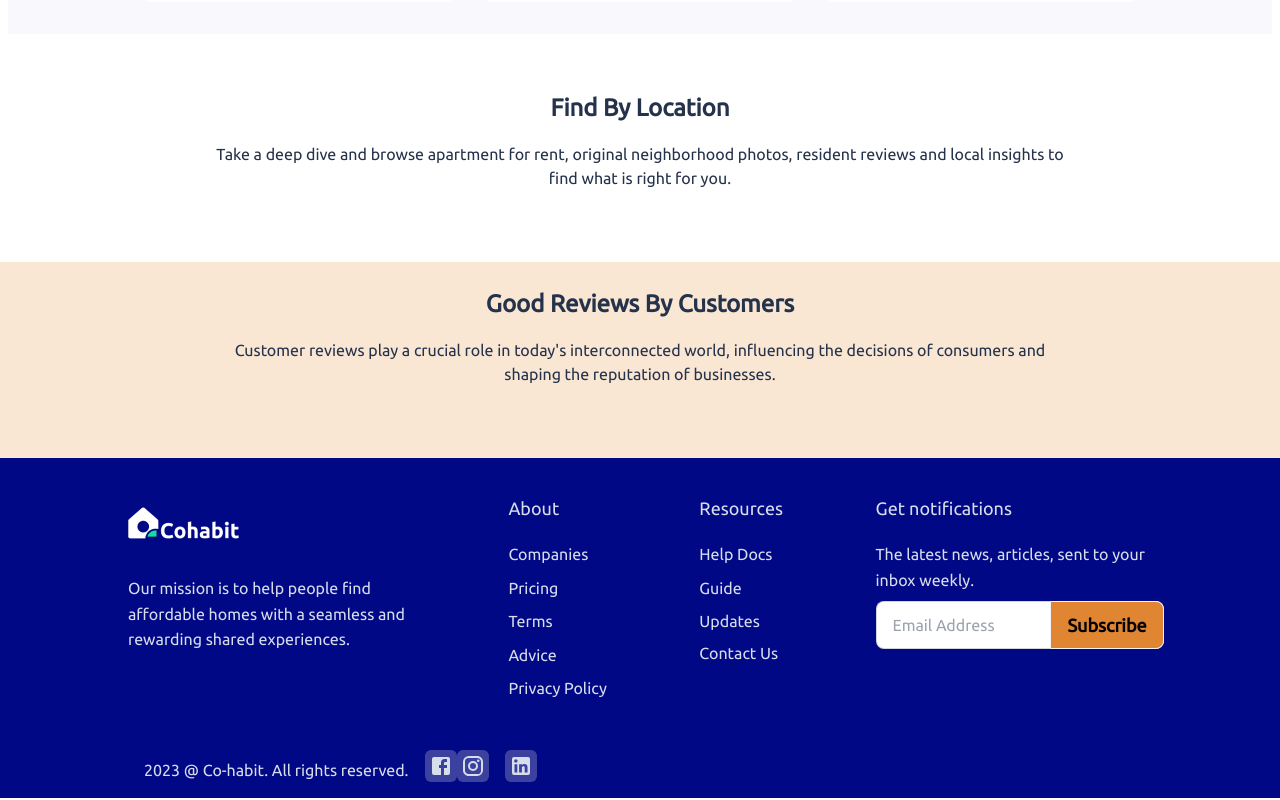
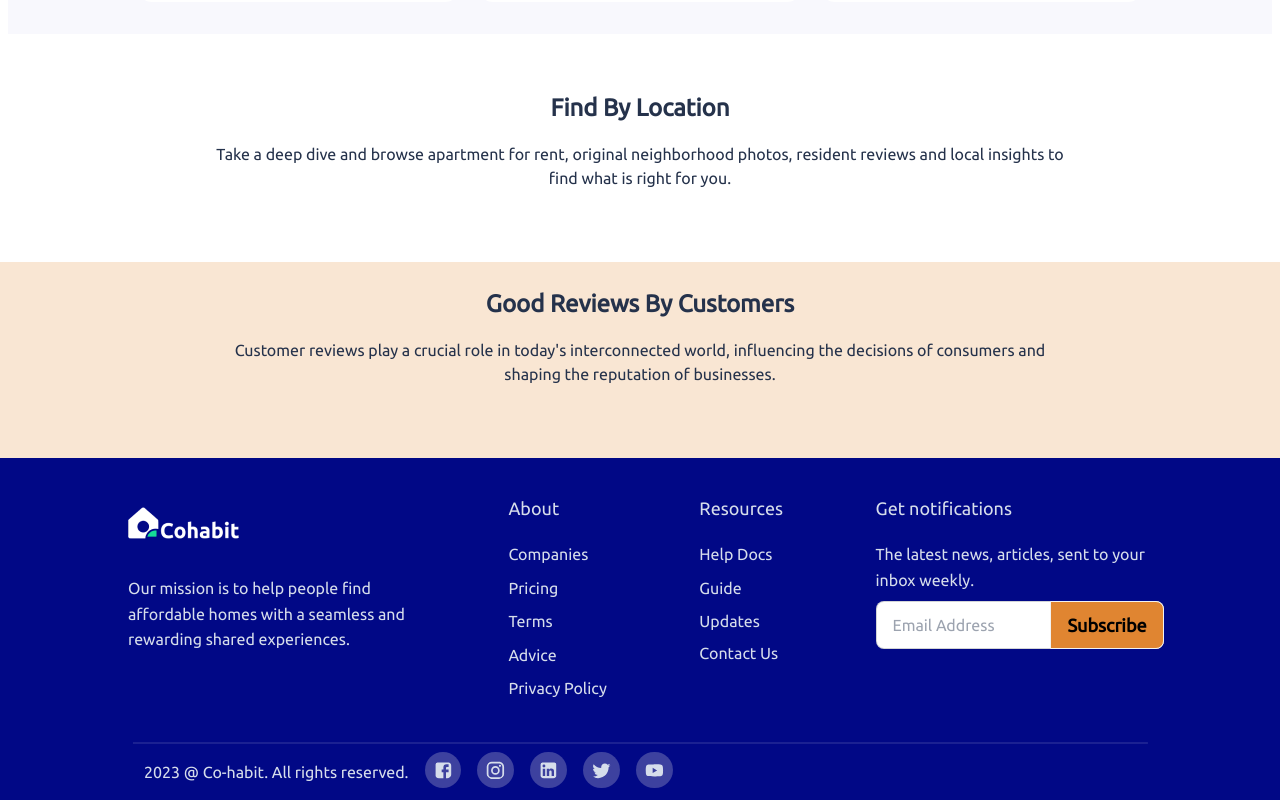
Before and after one commit to lazynerd-studios/Co-Habit-Landing, a React (Vite) app: page / in a window 1280 px wide. Shown: the part 2012-2812 px from the top of the page. Built offline with nearby package versions, Linux system fonts and the light colour scheme.

Commit message:
Update Footer.jsx

```diff
--- a/src/Components/Footer/Footer.jsx
+++ b/src/Components/Footer/Footer.jsx
@@ -1,8 +1,11 @@
 import React from "react";
 import CoHabit from "../../assets/Cohabit Logo B 1.png"
+import FooterLine from "../../assets/Footer-Line.svg"
 import LinkedInIcon from '@mui/icons-material/LinkedIn';
 import FacebookIcon from '@mui/icons-material/Facebook';
 import InstagramIcon from '@mui/icons-material/Instagram';
+import TwitterIcon from '@mui/icons-material/Twitter';
+import YouTubeIcon from '@mui/icons-material/YouTube';
 
 const Footer = () => {
   // date for copyright
@@ -55,16 +58,24 @@ const Footer = () => {
         </div>
       </footer>
 
+      <img src={FooterLine} className="w-[80%] laptop:mx-[8rem]" alt="footer-line" />
+
       <div className="laptop:flex laptop:mx-[8rem] mx-auto">
-        <div className="flex laptop:hidden py-2">
+        <div className="flex laptop:hidden mx-12 py-2">
           <a href="#" className="mr-4">
-            <LinkedInIcon sx={{ fontSize: "2rem" }} className="social-icon border-none rounded-md p-1 bg-[#eae7e741]" />
+            <FacebookIcon sx={{ fontSize: "2.3rem" }} className="social-icon border-none rounded-full p-2 bg-[#eae7e741]" />
           </a>
           <a href="#" className="mr-4">
-            <LinkedInIcon sx={{ fontSize: "2rem" }} className="social-icon border-none rounded-md p-1 bg-[#eae7e741]" />
+            <InstagramIcon sx={{ fontSize: "2.3rem" }} className="social-icon border-none rounded-full p-2 bg-[#eae7e741]" />
+          </a>
+          <a href="#" className="mr-4">
+            <LinkedInIcon sx={{ fontSize: "2.3rem" }} className="social-icon border-none rounded-full p-2 bg-[#eae7e741]" />
+          </a>
+          <a href="#" className="mr-4">
+            <TwitterIcon sx={{ fontSize: "2.3rem" }} className="social-icon border-none rounded-full p-2 bg-[#eae7e741]" />
           </a>
           <a href="#" className="">
-            <FacebookIcon sx={{ fontSize: "2rem" }} className="social-icon border-none rounded-md p-1 bg-[#eae7e741]" />
+            <YouTubeIcon sx={{ fontSize: "2.3rem" }} className="social-icon border-none rounded-full p-2 bg-[#eae7e741]" />
           </a>
         </div>
 
@@ -78,14 +89,20 @@ const Footer = () => {
         {/* end of copyright */}
 
         <div className="py-2 laptop:flex hidden">
-          <a href="#" className="">
-            <FacebookIcon sx={{ fontSize: "2rem" }} className="social-icon border-none rounded-md p-1 bg-[#eae7e741]" />
+          <a href="#" className="mr-4">
+            <FacebookIcon sx={{ fontSize: "2.3rem" }} className="social-icon border-none rounded-full p-2 bg-[#eae7e741]" />
           </a>
           <a href="#" className="mr-4">
-            <InstagramIcon sx={{ fontSize: "2rem" }} className="social-icon border-none rounded-md p-1 bg-[#eae7e741]" />
+            <InstagramIcon sx={{ fontSize: "2.3rem" }} className="social-icon border-none rounded-full p-2 bg-[#eae7e741]" />
           </a>
           <a href="#" className="mr-4">
-            <LinkedInIcon sx={{ fontSize: "2rem" }} className="social-icon border-none rounded-md p-1 bg-[#eae7e741]" />
+            <LinkedInIcon sx={{ fontSize: "2.3rem" }} className="social-icon border-none rounded-full p-2 bg-[#eae7e741]" />
+          </a>
+          <a href="#" className="mr-4">
+            <TwitterIcon sx={{ fontSize: "2.3rem" }} className="social-icon border-none rounded-full p-2 bg-[#eae7e741]" />
+          </a>
+          <a href="#" className="">
+            <YouTubeIcon sx={{ fontSize: "2.3rem" }} className="social-icon border-none rounded-full p-2 bg-[#eae7e741]" />
           </a>
 
         </div>
@@ -96,13 +113,13 @@ const Footer = () => {
 
         <div className="pt-4">
           <a href="#" className="mr-4">
-            <LinkedInIcon sx={{ fontSize: "2rem" }} className="social-icon border-none rounded-md p-1 bg-[#eae7e741]" />
+            <LinkedInIcon sx={{ fontSize: "2.3rem" }} className="social-icon border-none rounded-md p-1 bg-[#eae7e741]" />
           </a>
           <a href="#" className="mr-4">
-            <LinkedInIcon sx={{ fontSize: "2rem" }} className="social-icon border-none rounded-md p-1 bg-[#eae7e741]" />
+            <LinkedInIcon sx={{ fontSize: "2.3rem" }} className="social-icon border-none rounded-md p-1 bg-[#eae7e741]" />
           </a>
           <a href="#">
-            <FacebookIcon sx={{ fontSize: "2rem" }} className="social-icon border-none rounded-md p-1 bg-[#eae7e741]" />
+            <FacebookIcon sx={{ fontSize: "2.3rem" }} className="social-icon border-none rounded-md p-1 bg-[#eae7e741]" />
           </a>
         </div>
 
```
